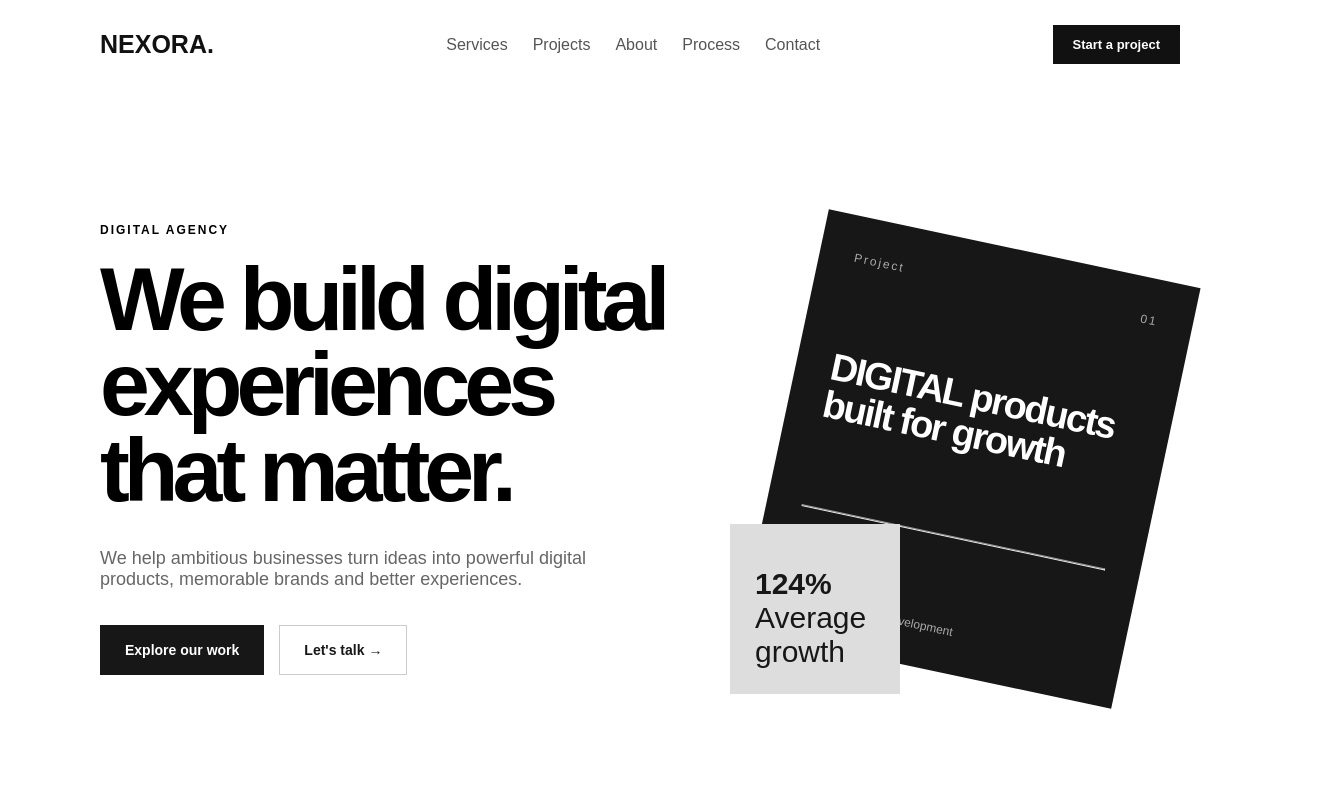
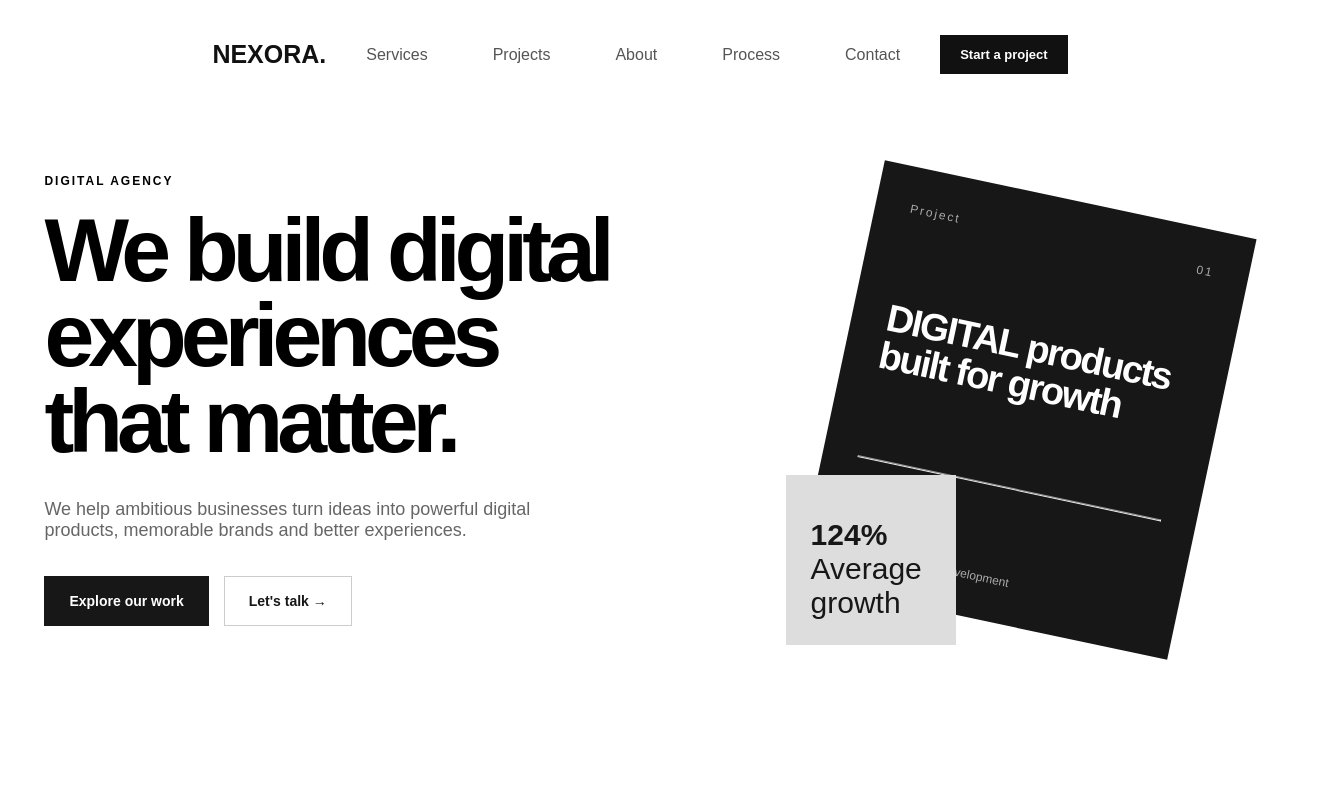
Before and after one commit to SaRdOr651/NEXORA-project, a plain HTML site: page index.html in a window 1280 px wide. Shown: the top 800 px of the page, 1336 px wide, since content can reach past the window. Drawn offline with Linux system fonts and the light colour scheme.

Commit message:
NEXORA END AMA THE LEGEND AYOOOOOOOOOOOOOO

```diff
--- a/style.css
+++ b/style.css
@@ -10,6 +10,13 @@ html {
 
 body {
     font-family: Arial, Helvetica, sans-serif;
+    display: flex;
+    justify-content: center;
+    align-items: center;
+    position: relative;
+}
+main {
+
 }
 
 /* =========================================
@@ -18,6 +25,15 @@ body {
 
 header {
     padding: 25px 0;
+    margin-bottom: 20px;
+
+    position: absolute;
+    top: 0px;
+    gap: 20px;
+}
+
+header a {
+    margin: 10px 20px;
 }
 
 .container {
@@ -67,6 +83,7 @@ nav a {
     align-items: center;
     width: 100%;
     padding: 0;
+    margin-top: 40px;
 
 }
 
@@ -523,8 +540,8 @@ nav a {
     justify-content: space-around;
     gap: 50px;
     align-items: center;
+    padding: 0 190px;
     width: 100%;
-    padding: 0 190px;
 
 }
 
@@ -532,8 +549,7 @@ nav a {
     background: #171717;
     margin-bottom: 200px;
     padding: 40px 30px;
-
-
+    width: 100%;
 
 }
 /* RANDOM NUMBERS END SO FAST I DONT FEEEL IT LOL' */
```
